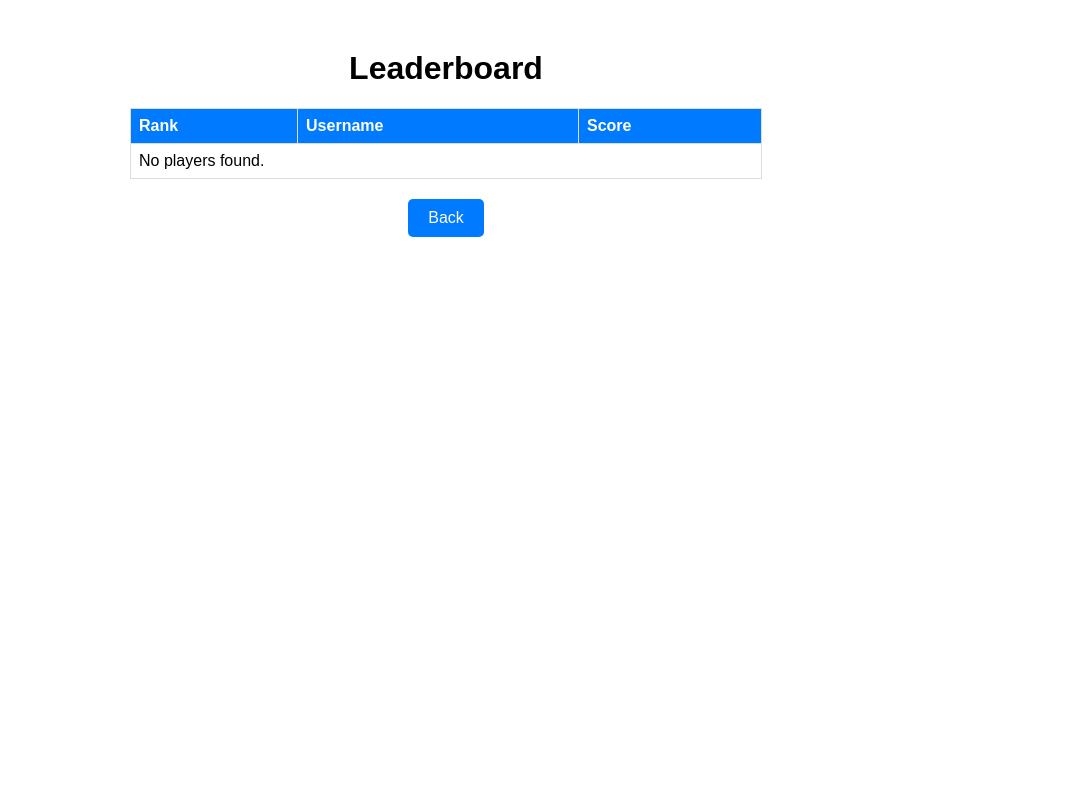
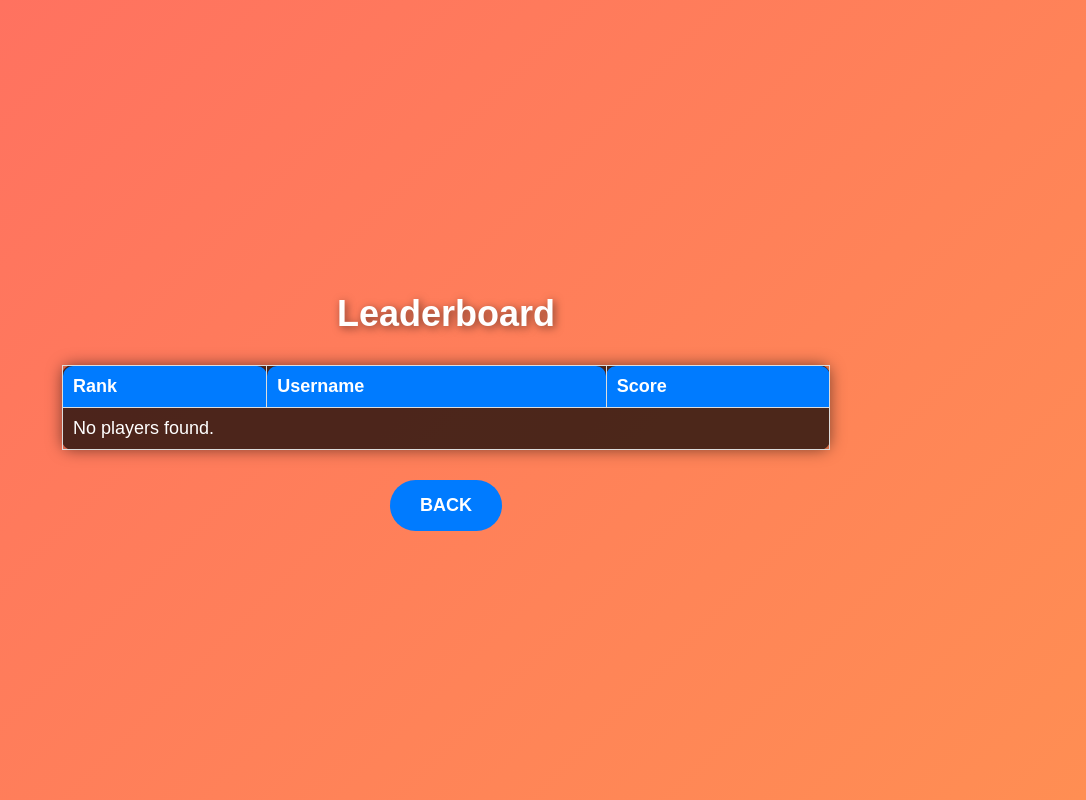
Before and after one commit to impotter/tebaktikus, a plain HTML site: page leaderboard.html in a window 1280 px wide. Shown: the whole page, without its empty margins (194-1280 px from the left). Drawn offline with Linux system fonts and the light colour scheme.

Commit message:
Update leaderboard.html

```diff
--- a/leaderboard.html
+++ b/leaderboard.html
@@ -6,42 +6,97 @@
     <title>Leaderboard</title>
     <style>
         body {
-            font-family: Arial, sans-serif;
+            font-family: 'Arial', sans-serif;
             text-align: center;
-            margin-top: 50px;
+            margin: 0;
+            padding: 0;
+            background: linear-gradient(135deg, #ff6f61, #ff8e53);
+            color: #fff;
+            height: 100vh;
+            display: flex;
+            flex-direction: column;
+            justify-content: center;
+            align-items: center;
+            overflow: hidden;
         }
+
+        h1 {
+            font-size: 36px;
+            font-weight: bold;
+            margin-bottom: 30px;
+            text-shadow: 2px 2px 8px rgba(0, 0, 0, 0.5);
+        }
+
         table {
             margin: 0 auto;
             border-collapse: collapse;
-            width: 50%;
+            width: 60%;
+            background-color: rgba(0, 0, 0, 0.7);
+            border-radius: 10px;
+            box-shadow: 0px 0px 15px rgba(0, 0, 0, 0.5);
         }
+
         th, td {
             border: 1px solid #ddd;
-            padding: 8px;
+            padding: 10px;
             text-align: left;
+            font-size: 18px;
         }
+
         th {
             background-color: #007BFF;
             color: white;
+            border-top-left-radius: 10px;
+            border-top-right-radius: 10px;
         }
+
         tr:nth-child(even) {
             background-color: #f2f2f2;
         }
+
         tr:hover {
             background-color: #ddd;
         }
+
         .btn {
-            margin-top: 20px;
-            padding: 10px 20px;
-            font-size: 16px;
+            margin-top: 30px;
+            padding: 15px 30px;
+            font-size: 18px;
             cursor: pointer;
             background-color: #007BFF;
             color: white;
             border: none;
-            border-radius: 5px;
+            border-radius: 50px;
+            transition: all 0.3s ease;
+            font-weight: bold;
+            text-transform: uppercase;
         }
+
         .btn:hover {
             background-color: #0056b3;
+            transform: scale(1.1);
+            box-shadow: 0px 0px 10px rgba(0, 0, 0, 0.5);
+        }
+
+        /* Responsif untuk perangkat mobile */
+        @media (max-width: 768px) {
+            table {
+                width: 80%;
+            }
+
+            th, td {
+                font-size: 16px;
+                padding: 8px;
+            }
+
+            h1 {
+                font-size: 28px;
+            }
+
+            .btn {
+                font-size: 16px;
+                padding: 12px 25px;
+            }
         }
     </style>
 </head>
```
